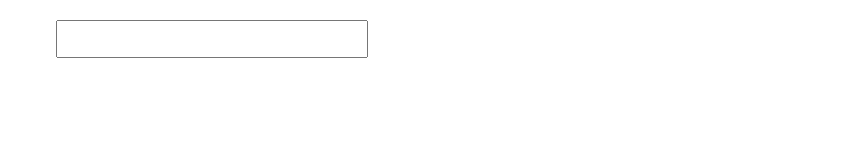
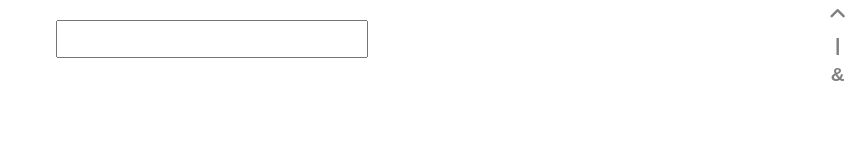
Before and after one commit to visrut7/bied, a React (Create React App) app: page / in a window 1280 px wide. Shown: the top 160 px of the page, without its empty margins (428-1280 px from the left). Built offline with nearby package versions, Linux system fonts and the light colour scheme.

Commit message:
xor, or, and operations support added

```diff
--- a/src/App.tsx
+++ b/src/App.tsx
@@ -4,6 +4,7 @@ import BinRowUI from "./components/BinRowUI";
 import { IBinRow } from "./types";
 
 import "./App.scss";
+import BinaryOperations from "./components/BinaryOperations";
 
 const App: React.FC = () => {
   const [rows, setRows] = useState<IBinRow[]>([]);
@@ -14,6 +15,7 @@ const App: React.FC = () => {
       {rows.map((row, i) => {
         return <BinRowUI key={i} id={i} rows={rows} setRows={setRows} />;
       })}
+      <BinaryOperations rows={rows} setRows={setRows} />
     </div>
   );
 };
--- a/src/components/AddRowForm.tsx
+++ b/src/components/AddRowForm.tsx
@@ -26,6 +26,7 @@ const AddRowForm: React.FC<AddRowFormProps> = ({ rows, setRows }) => {
         ),
         id: rows.length,
         isLock: false,
+        selected: false,
       };
       setRows([new_row, ...rows]);
     }
--- a/src/components/BinRowUI.tsx
+++ b/src/components/BinRowUI.tsx
@@ -65,6 +65,11 @@ const BinRowUI: React.FC<BinRowUIProps> = ({ rows, id, setRows }) => {
     setRows([...rows]);
   };
 
+  const toggleSelect = (rowId: number) => {
+    rows[rowId].selected = !rows[rowId].selected;
+    setRows([...rows]);
+  };
+
   return (
     <div className="bin-row">
       <div className="decimal-val">{getDecimal(rows[id].bytes)}</div>
@@ -108,7 +113,13 @@ const BinRowUI: React.FC<BinRowUIProps> = ({ rows, id, setRows }) => {
         </div>
       )}
 
-      <div className="top-controls">
+      <div className="top-controls" onClick={() => toggleSelect(id)}>
+        {!rows[id].isLock && (
+          <button className="select">
+            {rows[id].selected && <i className="fa-solid fa-circle-check"></i>}
+            {!rows[id].selected && <i className="fa-solid fa-circle-notch"></i>}
+          </button>
+        )}
         <button className="toggle-lock" onClick={() => toggleLock(id)}>
           {rows[id].isLock && <i className="fa-solid fa-lock"></i>}
           {!rows[id].isLock && <i className="fa-solid fa-lock-open"></i>}
--- /dev/null
+++ b/src/components/BinaryOperations.scss
@@ -0,0 +1,16 @@
+.bin-ops {
+    top: 0;
+    right: 0;
+    position: fixed;
+    display: flex;
+    flex-direction: column;
+
+    button {
+        border: none;
+        color: gray;
+        margin: 3px 0px;
+        font-size: 1.2rem;
+        font-weight: bolder;
+        background-color: white;
+    }
+}
--- /dev/null
+++ b/src/components/BinaryOperations.tsx
@@ -0,0 +1,86 @@
+import { IBinRow } from "../types";
+import { xor, or, and } from "../utils";
+
+import "./BinaryOperations.scss";
+
+interface BinOperationsProps {
+  rows: IBinRow[];
+  setRows: React.Dispatch<React.SetStateAction<IBinRow[]>>;
+}
+
+const BinaryOperations: React.FC<BinOperationsProps> = ({ rows, setRows }) => {
+  const appendRow = (bytes: string[]) => {
+    rows.push({
+      id: rows.length,
+      selected: false,
+      isLock: false,
+      bytes: bytes,
+    });
+  };
+
+  const reArrangeArray = () => {
+    const rowsClone: IBinRow[] = [...rows];
+    rows = [];
+    for (let i = 0; i < rowsClone.length; i++) {
+      if (rowsClone[i].selected === false) {
+        appendRow([...rowsClone[i].bytes]);
+      }
+    }
+  };
+
+  const getOnlyByteArray = (): string[][] => {
+    const operationBinaryArray: string[][] = [];
+    for (let i = 0; i < rows.length; i++) {
+      if (rows[i].selected === true) {
+        operationBinaryArray.push([...rows[i].bytes]);
+      }
+    }
+    return operationBinaryArray;
+  };
+
+  const performXor = () => {
+    const operationBinaryArray: string[][] = getOnlyByteArray();
+    if (operationBinaryArray.length > 1) {
+      const xorResult = xor(operationBinaryArray);
+      reArrangeArray();
+      appendRow(xorResult);
+      setRows([...rows]);
+    }
+  };
+
+  const performOr = () => {
+    const operationBinaryArray: string[][] = getOnlyByteArray();
+    if (operationBinaryArray.length > 1) {
+      const orResult = or(operationBinaryArray);
+      reArrangeArray();
+      appendRow(orResult);
+      setRows([...rows]);
+    }
+  };
+
+  const performAnd = () => {
+    const operationBinaryArray: string[][] = getOnlyByteArray();
+    if (operationBinaryArray.length > 1) {
+      const andResult = and(operationBinaryArray);
+      reArrangeArray();
+      appendRow(andResult);
+      setRows([...rows]);
+    }
+  };
+
+  return (
+    <div className="bin-ops">
+      <button className="xor" onClick={() => performXor()}>
+        <i className="fa-solid fa-angle-up"></i>
+      </button>
+      <button className="or" onClick={() => performOr()}>
+        |
+      </button>
+      <button className="and" onClick={() => performAnd()}>
+        &
+      </button>
+    </div>
+  );
+};
+
+export default BinaryOperations;
--- a/src/types/index.ts
+++ b/src/types/index.ts
@@ -2,4 +2,5 @@ export interface IBinRow {
   id: number;
   isLock: boolean;
   bytes: string[];
+  selected: boolean;
 }
--- /dev/null
+++ b/src/utils/binary-ops.ts
@@ -0,0 +1,49 @@
+export const xor = (bytesArray: string[][]): string[] => {
+  const totalbits = bytesArray[0].length;
+  for (let i = 0; i < totalbits; i++) {
+    let bitCount = 0;
+    for (let j = 0; j < bytesArray.length; j++) {
+      if (bytesArray[j][i] == "1") {
+        bitCount += 1;
+      }
+    }
+    if (bitCount % 2 === 1) {
+      bytesArray[0][i] = "1";
+    } else {
+      bytesArray[0][i] = "0";
+    }
+  }
+  return [...bytesArray[0]];
+};
+
+export const or = (bytesArray: string[][]): string[] => {
+  const totalbits = bytesArray[0].length;
+  for (let i = 0; i < totalbits; i++) {
+    let bit = 0;
+    for (let j = 0; j < bytesArray.length; j++) {
+      if (bytesArray[j][i] == "1") {
+        bit = bit | 1;
+      } else {
+        bit = bit | 0;
+      }
+    }
+    bytesArray[0][i] = `${bit}`;
+  }
+  return [...bytesArray[0]];
+};
+
+export const and = (bytesArray: string[][]): string[] => {
+  const totalbits = bytesArray[0].length;
+  for (let i = 0; i < totalbits; i++) {
+    let bit = 1;
+    for (let j = 0; j < bytesArray.length; j++) {
+      if (bytesArray[j][i] == "1") {
+        bit = bit & 1;
+      } else {
+        bit = bit & 0;
+      }
+    }
+    bytesArray[0][i] = `${bit}`;
+  }
+  return [...bytesArray[0]];
+};
--- a/src/utils/index.ts
+++ b/src/utils/index.ts
@@ -29,3 +29,4 @@ export const getDecimal = (bytes: string[]): number => {
 
 export * from "./shift-bits";
 export * from "./rotate-bits";
+export * from "./binary-ops";
```
Also changed, not shown: 1 other file (tests, documents, lock files or other folders).
